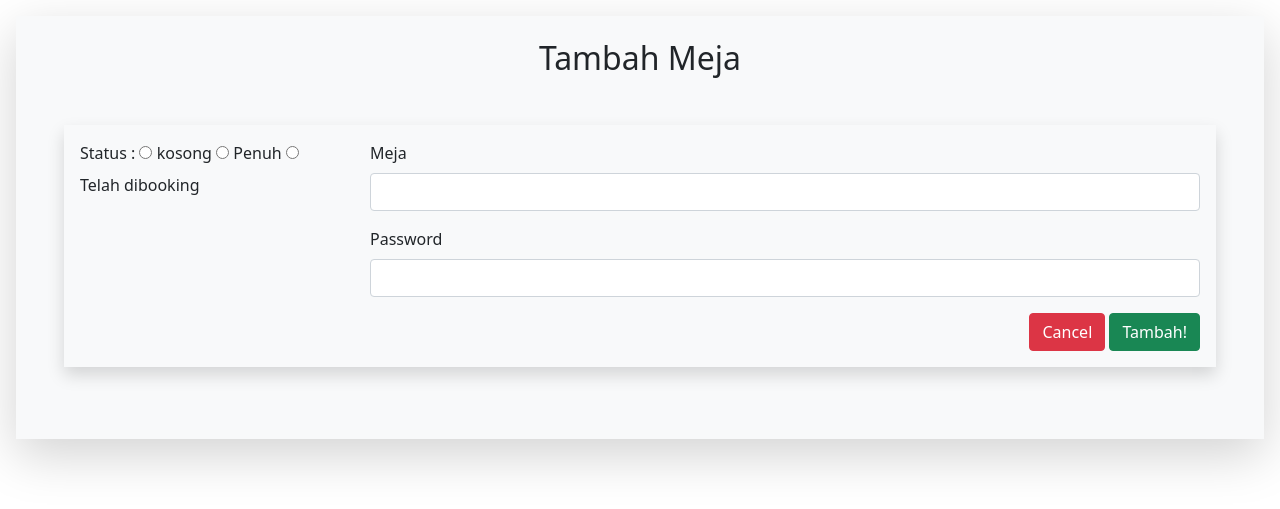
After one commit to safutrasetya/cafee, a PHP site: page /tambahmeja.php in a window 1280 px wide. The commit adds this page. Shown: the top 509 px of the page. Run offline with PHP 8.4, Linux system fonts and the light colour scheme; some libraries are stand-ins or nearby versions.

Commit message:
daftar meja

```diff
--- /dev/null
+++ b/functiontambahmeja.php
@@ -0,0 +1,34 @@
+<?php
+        // koneksi database
+     $conn = mysqli_connect("localhost","root","","orari");
+
+       // ambil data dari tabel
+     function query($query){
+           global $conn;
+        $result = mysqli_query($conn,$query);
+        $rows = [];
+        while($row = mysqli_fetch_assoc($result)){
+          $rows[] = $row;
+        }
+        return $rows;
+     }
+
+    // function tambah Meja
+    function tambahmeja($data){
+      // ambil data dari tiap elemen form
+      global $conn;
+       $no_meja = $data["no_meja"];
+       $pass_meja = $data["pass_meja"];
+       $reservasi = $data["reservasi"];
+
+       // query insert data
+       $query = "INSERT INTO meja
+          VALUES
+          ('','$no_meja','$pass_meja','$reservasi')
+          ";
+        mysqli_query($conn,$query);
+
+        return mysqli_affected_rows($conn);
+    }
+
+ ?>
--- /dev/null
+++ b/tambahmeja.php
@@ -0,0 +1,71 @@
+<?php
+   // menghubungkan dengan function
+   include "functiontambahmeja.php";
+
+  // mengecek apakah tombol submit ditekan
+   if (isset($_POST["submit"])) {
+
+  // Cek apakah data berhasil ditambahkan atau tidak
+  if(tambahmeja($_POST) > 0){
+     echo " <script>
+             alert('Meja berhasil ditambahkan!');
+             document.location.href='daftarmeja.php';
+            </script>";
+  }else{
+      echo " <script>
+              alert('Meja gagal ditambahkan');
+              document.location.href='daftarmeja.php';
+            </script> ";
+       }
+  }
+ ?>
+<!DOCTYPE html>
+<html lang="en" dir="ltr">
+  <head>
+    <meta charset="utf-8">
+    <link href="https://cdn.jsdelivr.net/npm/bootstrap@5.0.2/dist/css/bootstrap.min.css" rel="stylesheet" integrity="sha384-EVSTQN3/azprG1Anm3QDgpJLIm9Nao0Yz1ztcQTwFspd3yD65VohhpuuCOmLASjC" crossorigin="anonymous">
+    <script src="https://cdn.ckeditor.com/4.16.2/standard/ckeditor.js"></script>
+    <title>Tambah Meja</title>
+  </head>
+  <body>
+      <div class="jumbotron p-3 h-100" style="height: 750px;">
+    <div class="jumbotron bg-light shadow-lg mx-auto p-5">
+      <div class="mx-auto text-center mb-5" style="margin-top:-25px;">
+        <h2 class="text-dark">Tambah Meja</h2>
+      </div>
+      <div class="my-4 ps-3 pb-3 shadow">
+        <div class="row">
+            <div class="col-sm-3">
+              <form action="" method="post">
+                <div class="mb-3 mt-3 me-3">
+                  <label for="ketersediaanmenu" class="form-label">Status : </label>
+                  <input type="radio" id="kondisi" name="reservasi" value="0">
+                  <label for="kosong" class="form-label">kosong</label>
+                  <input type="radio" id="kondisi" name="reservasi" value="1">
+                  <label for="Penuh" class="form-label">Penuh</label>
+                  <input type="radio" id="kondisi" name="reservasi" value="2">
+                  <label for="dibooking" class="form-label">Telah dibooking</label>
+                </div>
+              </div>
+              <div class="col-sm-9">
+                <div class="mb-3 mt-3 me-3">
+                  <label for="no_meja" class="form-label">Meja</label>
+                  <input type="text" class="form-control" name="no_meja" id="no_meja">
+                </div>
+                <div class="mb-3 mt-3 me-3">
+                  <label for="pass_meja" class="form-label">Password</label>
+                  <input type="text" class="form-control" name="pass_meja" id="pass_meja">
+                </div>
+                <div class="text-end me-3">
+                  <a href="daftarmeja.php"><button type="button" class="btn btn-danger">Cancel</button></a>
+                  <button type="submit" name="submit"class="btn btn-success">Tambah!</button>
+                </div>
+              <form>
+            </div>
+              </div>
+           </div>
+                <!-- div penutup -->
+        </div>
+     </div>
+  </body>
+</html>
--- a/temp_sidebar.php
+++ b/temp_sidebar.php
@@ -62,7 +62,7 @@ viewBox="0 0 16 16">
               <i class='no-italics'>Daftar Pesanan</i></a></li>
             <li><a href="daftarriwayattrnsks.php"><i class="far fa-calendar-alt"></i>
               <i class='no-italics'>Riwayat Pemesanan</i></a></li>
-            <li><a href=""><i class="far fa-square"></i>
+            <li><a href="daftarmeja.php"><i class="far fa-square"></i>
               <i class='no-italics'>Daftar Meja</i></a></li>
             <li><a href="functionlogout.php"><i class="fas fa-sign-out-alt"></i>
               <i class='no-italics'>Log Out</i></a></li>
```
Also changed, not shown: daftarmeja.php (added, +125 -0 lines).
